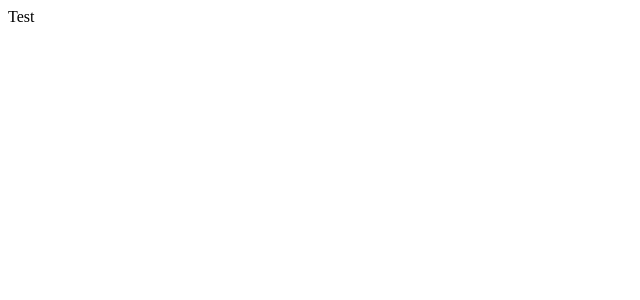
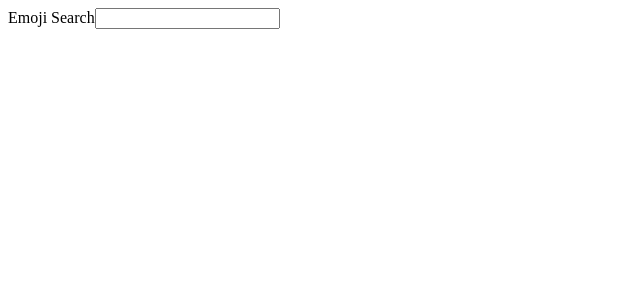
Before and after one commit to evansyeung/EmojiSearcher, a React (Create React App) app in the folder emoji_searcher/: page / in a window 1280 px wide. Shown: the top 300 px of the page, without its empty margins (0-640 px from the left). Built offline with nearby package versions, Linux system fonts and the light colour scheme.

Commit message:
Add initial SearchBar component

```diff
--- a/emoji_searcher/src/components/App.js
+++ b/emoji_searcher/src/components/App.js
@@ -1,8 +1,9 @@
 import React from "react";
+import SearchBar from "./SearchBar";
 
 class App extends React.Component {
   render() {
-    return <div>Test</div>;
+    return <SearchBar />;
   }
 }
 
--- /dev/null
+++ b/emoji_searcher/src/components/SearchBar.js
@@ -0,0 +1,20 @@
+import React from "react";
+
+class SearchBar extends React.Component {
+  state = { searchTerm: "" };
+
+  render() {
+    return (
+      <div>
+        <form className="ui form">
+          <div className="field">
+            <label>Emoji Search</label>
+            <input type="text" />
+          </div>
+        </form>
+      </div>
+    );
+  }
+}
+
+export default SearchBar;
```
